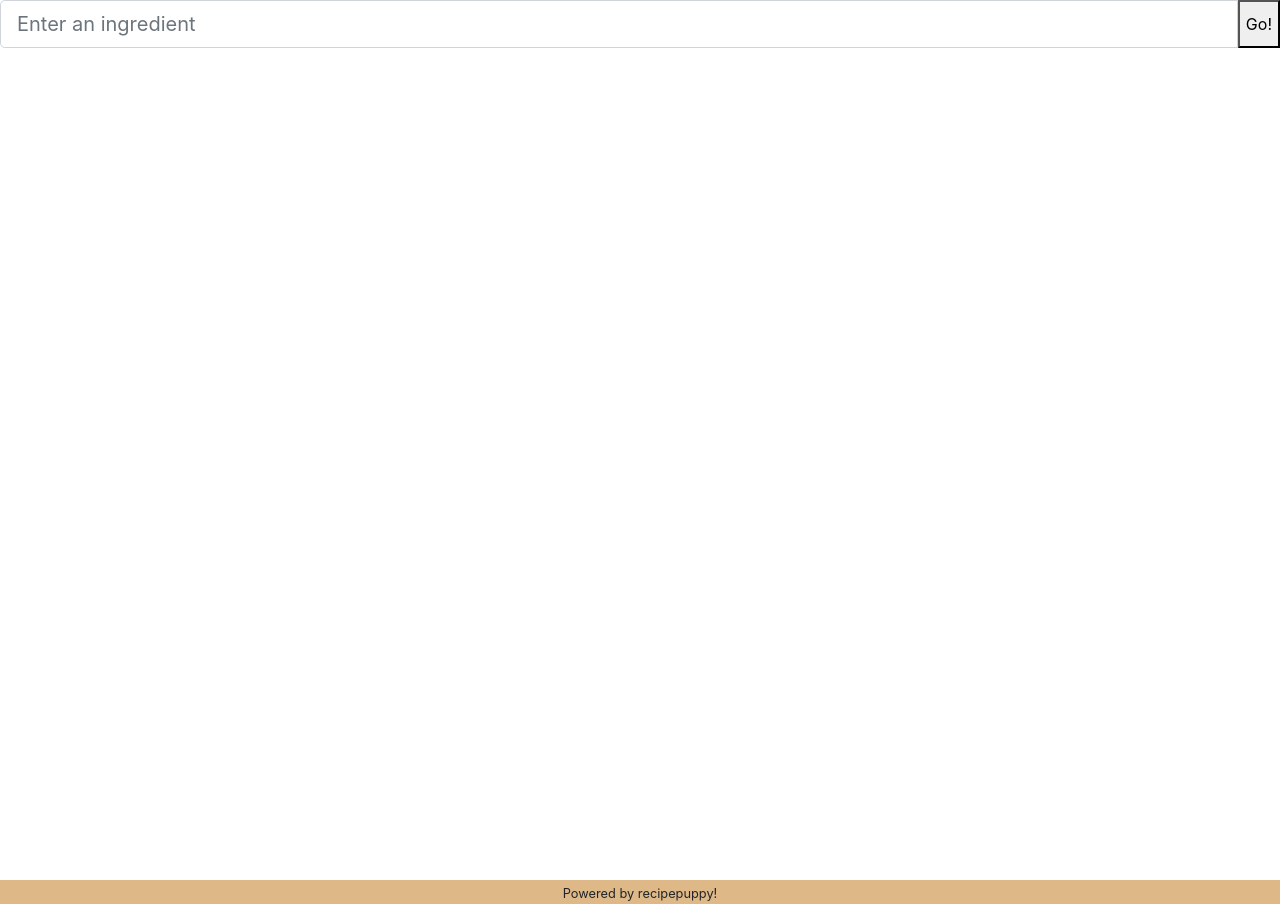
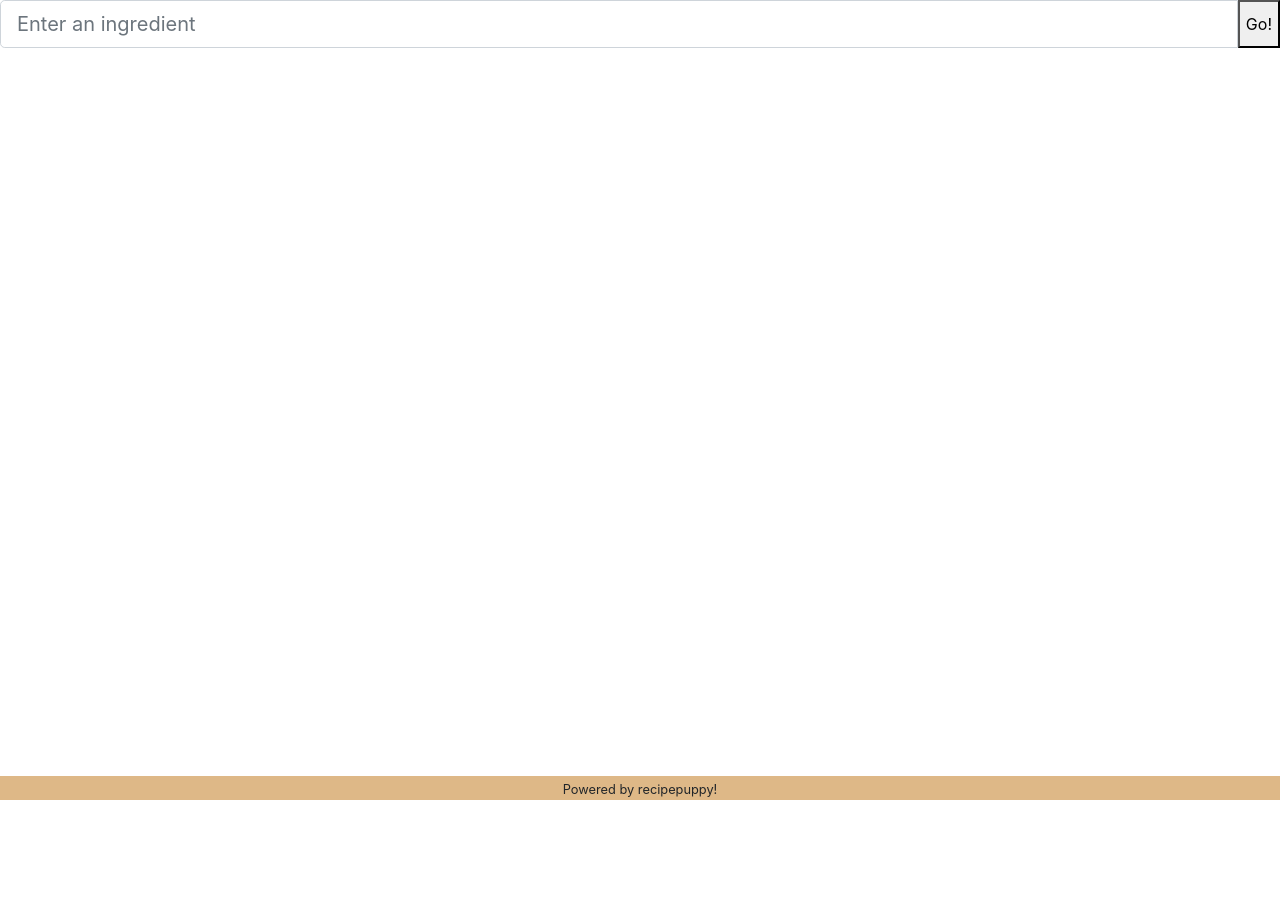
Before and after one commit to kre64/what-to-eat, a React (Create React App) app: page / in a window 1280 px wide. After the commit the page ends 800 px from the top, so only its background shows below. Built offline with nearby package versions, Linux system fonts and the light colour scheme.

Commit message:
flexbox fix

```diff
--- a/src/components/RecipeGrid.js
+++ b/src/components/RecipeGrid.js
@@ -10,16 +10,16 @@ class RecipeGrid extends Component {
     renderRecipeGrid() {
         const recipes = this.props.recipes.map((recipe) =>
             <div key={this.props.recipes.indexOf(recipe)}>
-                <p>
+                <div className="col">
                     {recipe.href}
                     {recipe.ingredients}
                     {recipe.thumbnail}
                     {recipe.title}
-                </p>
+                </div>
             </div>
         )
         return(
-            <div className="inner-grid">
+            <div>
                 {recipes}
             </div>
         )
--- a/src/index.css
+++ b/src/index.css
@@ -1,10 +1,20 @@
 html, body {
-  height: 100vh;
+  height: 100%;
+  min-height: 100%;
+  margin: 0;
+  padding: 0;
   font-family: -apple-system, BlinkMacSystemFont, "Segoe UI", "Roboto", "Oxygen",
     "Ubuntu", "Cantarell", "Fira Sans", "Droid Sans", "Helvetica Neue",
     sans-serif;
   -webkit-font-smoothing: antialiased;
   -moz-osx-font-smoothing: grayscale;
+}
+
+.App{
+  display: flex;
+  min-height: 100vh;
+  flex-direction: column;
+  justify-content: space-between;
 }
 
 .wte-form {
@@ -39,14 +49,15 @@ html, body {
 }
 
 .grid-holder {
-  height: 100vh;
   min-height: 100%;
+  margin-bottom: 1.5rem;
 }
 
 .wte-footer {
   bottom: 0;
   background-color: burlywood;
   width: 100%;
-  height: 5%;
+  height: 1.5rem;
+  margin-top: -1.5rem;
   text-align: center;
 }
```
